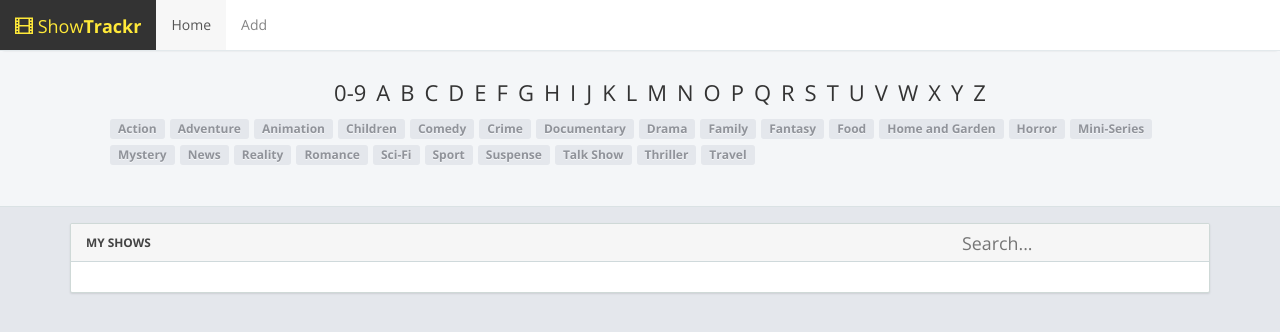
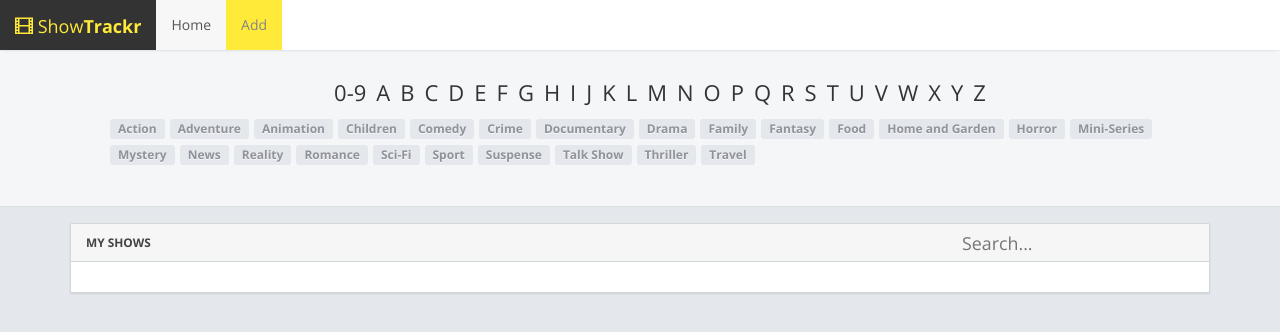
Before and after one commit to victorgutierrez/showtracker, a website: page public/index.html in a window 1280 px wide. Drawn offline with nearby package versions, Linux system fonts and the light colour scheme; no server answers.

Commit message:
color test

```diff
--- a/public/index.html
+++ b/public/index.html
@@ -19,7 +19,7 @@
 		</div>
 		<ul class="nav navbar-nav">
 			<li data-match-route="/$"><a href="/">Home</a></li>
-			<li data-match-route="/add"><a href="/add">Add</a></li>
+			<li data-match-route="/add"><a class="add" href="/add">Add</a></li>
 		</ul>
 	</div>
 	<div ng-view></div>
--- a/public/stylesheets/style.scss
+++ b/public/stylesheets/style.scss
@@ -218,3 +218,7 @@ em {
     }
   }
 }
+
+.add {
+  background-color: #ffe939;
+}
```
Also changed, not shown: public/stylesheets/style.css.
